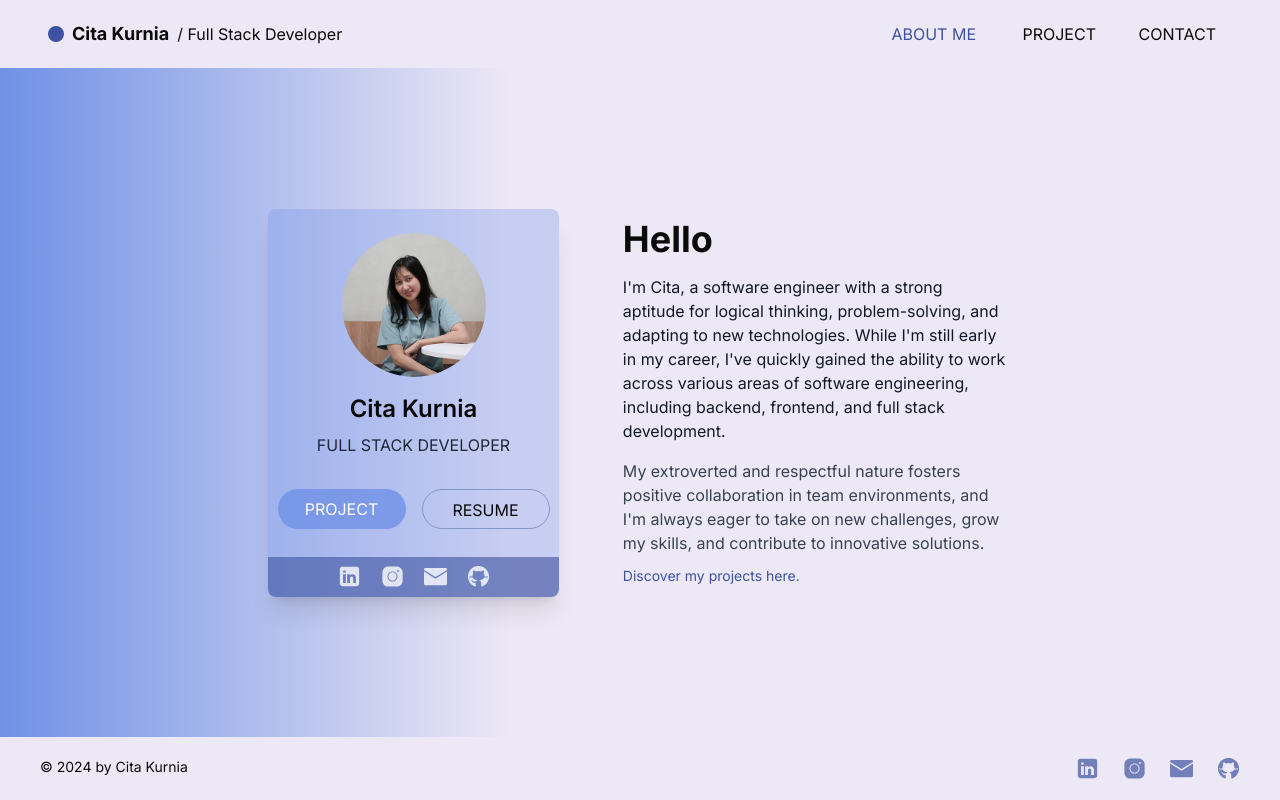
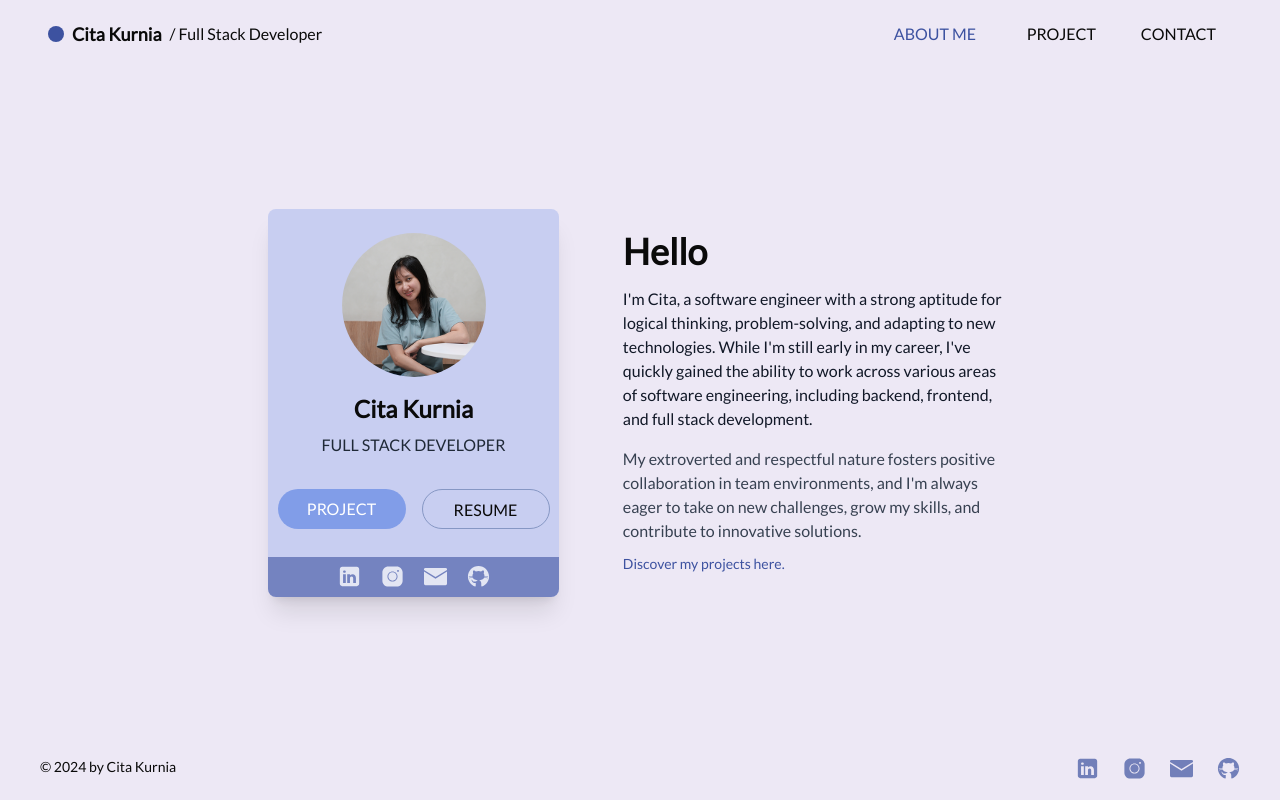
Before and after one commit to citakurnia/portofolio, a Next.js app: page / in a window 1280 px wide. Built offline with nearby package versions, Linux system fonts and the light colour scheme.

Commit message:
fix: change font and icon

```diff
--- a/src/app/layout.tsx
+++ b/src/app/layout.tsx
@@ -1,14 +1,17 @@
 import type { Metadata } from "next";
 import { Inter } from "next/font/google";
+import { Lato } from "next/font/google";
 import "./globals.css";
 import Header from "./components/header";
 import Footer from "./components/footer";
 
 const inter = Inter({ subsets: ["latin"] });
+const defaultFont = Lato({ weight: "400", subsets: ["latin"] });
 
 export const metadata: Metadata = {
-  title: "CV Portofolio Cita Kurnia",
-  description: "Resume of Cita Kurnia Fullstack Web Developer Position",
+  title: "Cita Kurnia | Portfolio Website",
+  description:
+    "Welcome to the personal portfolio of Cita Kurnia, a dedicated Software Engineer - Full Stack Developer with a passion for building innovative solutions.",
 };
 
 export default function RootLayout({
@@ -18,13 +21,13 @@ export default function RootLayout({
 }>) {
   return (
     <html lang="en">
-      <body className={inter.className}>
+      <body className={defaultFont.className}>
         <div className="relative flex flex-col min-h-screen bg-primary-soft-pink z-20">
-          <div className="absolute inset-0 bg-gradient-to-r from-primary-med-blue to-primary-pink w-full h-full md:w-2/5"></div>
+          {/* <div className="absolute inset-0 bg-gradient-to-r from-primary-med-blue to-primary-pink w-full h-full md:w-2/5" /> */}
           <div className="relative bg-primary-soft-pink w-full z-50 mx-auto px-4 py-3 md:py-5 lg:px-10">
             <Header />
           </div>
-          <main className="relative flex items-center justify-center flex-grow mx-auto px-4 py-8 z-10">
+          <main className="relative flex flex-grow mx-auto px-4 py-8 z-10">
             {children}
           </main>
           <div className="relative bg-primary-soft-pink w-full mx-auto px-4 py-4 md:py-5 z-10 lg:px-10">
```
Also changed, not shown: src/app/icon.png (added).
